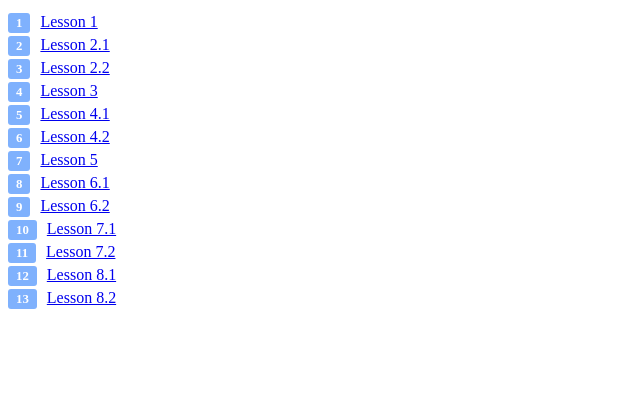
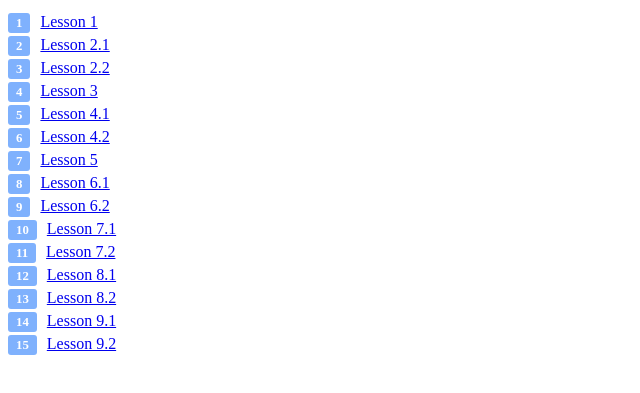
Before and after one commit to hellhellpnick/hellhellpnick.github.io, a website: page index.html in a window 1280 px wide. Shown: the part 101-494 px from the top of the page, without its empty margins (0-640 px from the left). Drawn offline with Linux system fonts and the light colour scheme.

Commit message:
update index

```diff
--- a/index.html
+++ b/index.html
@@ -34,6 +34,9 @@
         <li><a href="hellhellpnick.github.io/8.1-Lesson">Lesson 8.1</a></li>
         <li><a href="hellhellpnick.github.io/8.2-Lesson">Lesson 8.2</a></li>
 
+        <li><a href="hellhellpnick.github.io/9.1-Lesson">Lesson 9.1</a></li>
+        <li><a href="hellhellpnick.github.io/9.2-Lesson">Lesson 9.2</a></li>
+
     </ol>
 </body>
 
```
